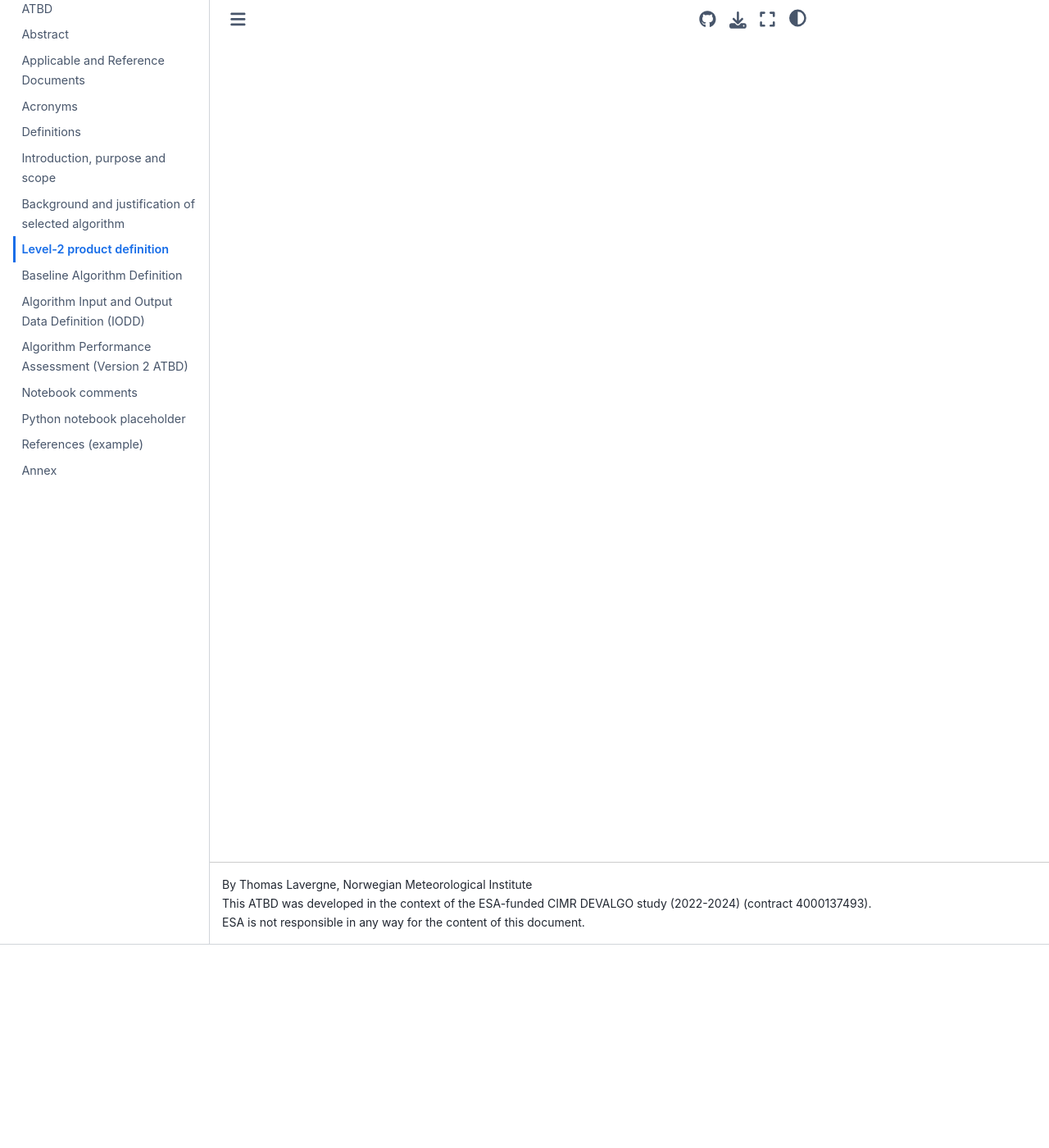
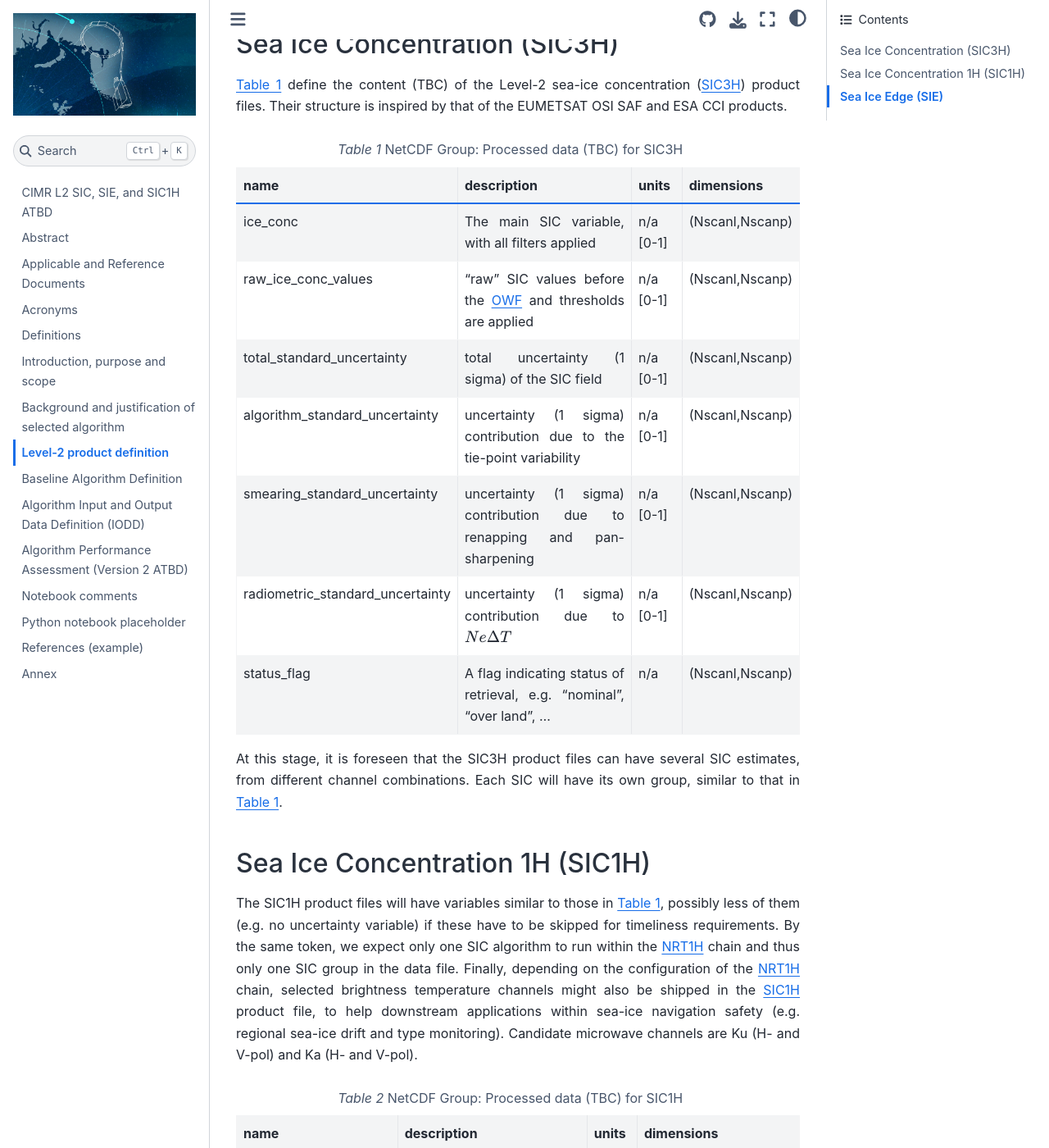
Before and after one commit to CIMR-Algos/SeaIceConcentration_ATBD, a Jupyter Book: the page built from book/L2_product_definition.md, in a window 1280 px wide and 1400 px high, scrolled down 248 px. Shown: the whole window at 82% size. Built offline with Jupyter Book 1.0.4 settings and Sphinx 7.4.7 and the Sphinx Book theme 1.1.4, drawn with Linux system fonts in a browser that asks for light colours; some of the changed text lies outside the part shown.

Commit message:
Add the intro page and work on the L2 product definition

````diff
--- a/book/L2_product_definition.md
+++ b/book/L2_product_definition.md
@@ -1,3 +1,58 @@
 # Level-2 product definition
 
-Definition
+The CIMR Level-2 SIC, SIC1H, and SIE products are on instrument grid, thus with a ({term}`Nscanl`,{term}`Nscanp`) structure. We
+describe below the main variables for each type of products. Each product file will in addition have geolocation information
+(latitude and longiture) and attributes, that are not described here at this stage.
+
+## Sea Ice Concentration (SIC3H)
+
+{numref}`l2_sic_variables` define the content (TBC) of the Level-2 sea-ice concentration ({term}`SIC3H`) product files.
+Their structure is inspired by that of the EUMETSAT OSI SAF and ESA CCI products.
+
+```{table} NetCDF Group: Processed data (TBC) for SIC3H
+:name: l2_sic_variables
+|  name                  | description | units | dimensions |
+|  --------------------- | ----- | ---- | ---- |
+|  ice_conc              | The main SIC variable, with all filters applied | n/a [0-1] | (Nscanl,Nscanp) |
+|  raw_ice_conc_values   | "raw" SIC values before the {term}`OWF` and thresholds are applied | n/a [0-1] | (Nscanl,Nscanp) |
+|  total_standard_uncertainty | total uncertainty (1 sigma) of the SIC field | n/a [0-1] | (Nscanl,Nscanp) |
+|  algorithm_standard_uncertainty | uncertainty (1 sigma) contribution due to the tie-point variability | n/a [0-1] | (Nscanl,Nscanp) |
+|  smearing_standard_uncertainty | uncertainty (1 sigma) contribution due to renapping and pan-sharpening | n/a [0-1] | (Nscanl,Nscanp) |
+|  radiometric_standard_uncertainty | uncertainty (1 sigma) contribution due to $Ne\Delta T$ | n/a [0-1] | (Nscanl,Nscanp) |
+|  status_flag   | A flag indicating status of retrieval, e.g. "nominal", "over land", \... | n/a | (Nscanl,Nscanp) |
+```
+
+At this stage, it is foreseen that the SIC3H product files can have several SIC estimates, from different channel combinations. Each
+SIC will have its own group, similar to that in {numref}`l2_sic_variables`.
+
+## Sea Ice Concentration 1H (SIC1H)
+
+The SIC1H product files will have variables similar to those in {numref}`l2_sic_variables`, possibly less of them (e.g. no uncertainty variable)
+if these have to be skipped for timeliness requirements. By the same token, we expect only one SIC algorithm to run within the {term}`NRT1H`
+chain and thus only one SIC group in the data file. Finally, depending on the configuration of the {term}`NRT1H` chain, selected brightness
+temperature channels might also be shipped in the {term}`SIC1H` product file, to help downstream applications
+within sea-ice navigation safety (e.g. regional sea-ice drift and type monitoring). Candidate microwave channels are Ku (H- and V-pol) and Ka (H- and V-pol).
+
+```{table} NetCDF Group: Processed data (TBC) for SIC1H
+:name: l2_sic1h_variables
+|  name                  | description | units | dimensions |
+|  --------------------- | ----- | ---- | ---- |
+|  ice_conc              | The main SIC variable, with all filters applied | n/a [0-1] | (Nscanl,Nscanp) |
+|  raw_ice_conc_values   | "raw" SIC values before the {term}`OWF` and thresholds are applied | n/a [0-1] | (Nscanl,Nscanp) |
+|  status_flag   | A flag indicating status of retrieval, e.g. "nominal", "over land", \... | n/a | (Nscanl,Nscanp) |
+|  brightness_temperature   | brightness temperature (NRT1H) for selected channels, remapped at the location of ice_conc | K | (Nband,Nscanl,Nscanp) |
+
+```
+
+## Sea Ice Edge (SIE)
+
+{numref}`l2_sic_variables` define the content (TBC) of the Level-2 sea-ice edge ({term}`SIE`) product files.
+
+```{table} NetCDF Group: Processed data (TBC) for SIE
+:name: l2_sie_variables
+|  name                  | description | units | dimensions |
+|  --------------------- | ----- | ---- | ---- |
+|  ice_edge              | The main SIE variable: 0 for open water, 1 for sea ice. | n/a | (Nscanl,Nscanp) |
+|  probability_correct   | Probability ($P \in [0.5;1]$) of correct classification | n/a | (Nscanl,Nscanp) |
+|  status_flag   | A flag indicating status of retrieval, e.g. "nominal", "over land", \... | n/a | (Nscanl,Nscanp) |
+```
````
Also changed, not shown: book/definitions.md (+7 -1 lines), book/intro.md (+8 -2 lines).
